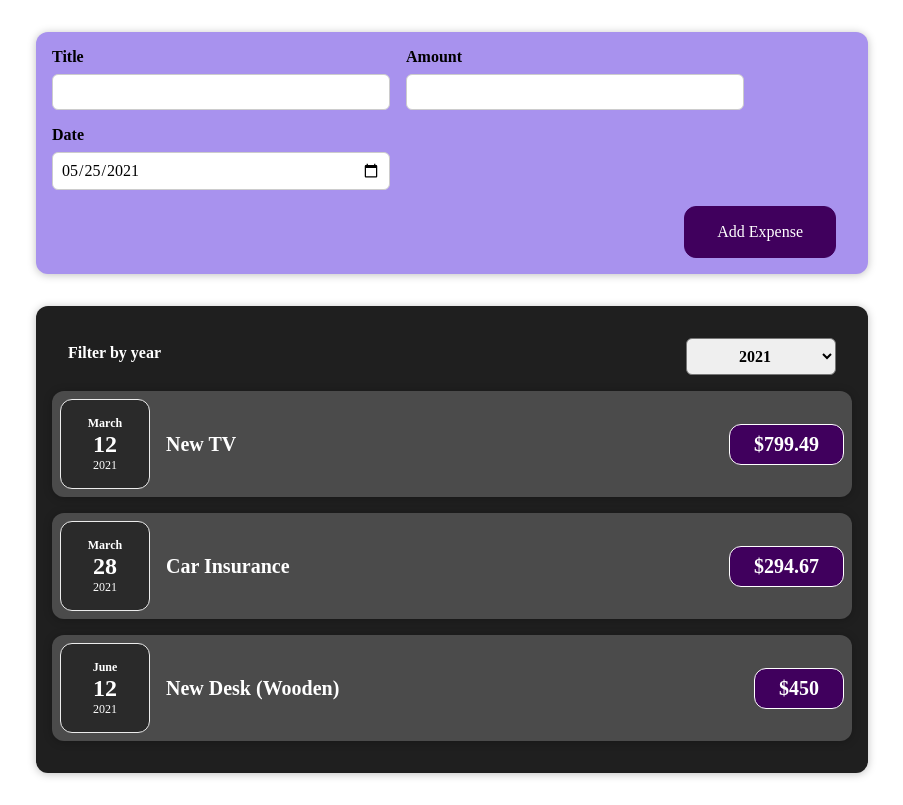
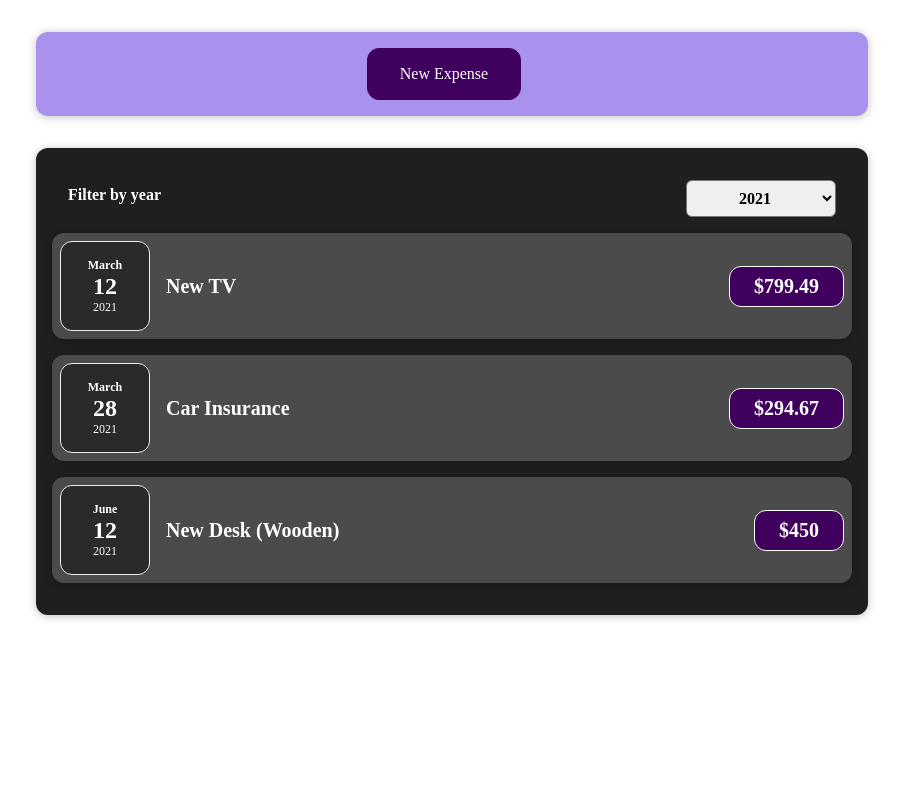
Before and after one commit to sag333ar/ReactLearning, a React (Create React App) app: page / in a window 1280 px wide. Shown: the whole page, without its empty margins (188-1091 px from the left). Built offline with nearby package versions, Linux system fonts and the light colour scheme.

Commit message:
assignment 4 complete

```diff
--- a/src/components/Expenses/ExpenseItem.js
+++ b/src/components/Expenses/ExpenseItem.js
@@ -4,6 +4,7 @@ import "./ExpenseItem.css";
 
 const ExpenseItem = ({ date, title, amount }) => {
   return (
+    <li>
       <Card className="expense-item">
         <ExpenseDate date={date} />
         <div className="expense-item__description">
@@ -11,6 +12,7 @@ const ExpenseItem = ({ date, title, amount }) => {
           <div className="expense-item__price">${amount}</div>
         </div>
       </Card>
+    </li>
   );
 };
 
--- /dev/null
+++ b/src/components/Expenses/ExpensesList.css
@@ -0,0 +1,8 @@
+.expenses-list {
+  list-style: none;
+  padding: 0;
+}
+.expenses-list__fallback {
+  color: white;
+  text-align: center;
+}
--- a/src/components/Expenses/ExpensesList.js
+++ b/src/components/Expenses/ExpensesList.js
@@ -1,16 +1,24 @@
-import React from 'react'
-import ExpenseItem from './ExpenseItem'
+import React from "react";
+import ExpenseItem from "./ExpenseItem";
+import "./ExpensesList.css";
 
-const ExpensesList = ({expenses}) => {
-  const noRecordsContent = <h2>No Records found</h2>;
+const ExpensesList = ({ expenses }) => {
+  const noRecordsContent = (
+    <h2 className="expenses-list__fallback">No Records found</h2>
+  );
 
-  const expensesContent = expenses.map((expense) => (
-    <ExpenseItem
-      date={expense.date}
-      key={expense.id}
-      amount={expense.amount}
-      title={expense.title}
-    />));
+  const expensesContent = (
+    <ul className="expenses-list">
+      {expenses.map((expense) => (
+        <ExpenseItem
+          date={expense.date}
+          key={expense.id}
+          amount={expense.amount}
+          title={expense.title}
+        />
+      ))}
+    </ul>
+  );
 
   let content = noRecordsContent;
 
@@ -19,6 +27,6 @@ const ExpensesList = ({expenses}) => {
   }
 
   return content;
-}
+};
 
 export default ExpensesList;
--- a/src/components/NewExpense/ExpenseForm.js
+++ b/src/components/NewExpense/ExpenseForm.js
@@ -2,7 +2,7 @@ import React, { useState } from "react";
 
 import "./ExpenseForm.css";
 
-const ExpenseForm = ({onSave}) => {
+const ExpenseForm = ({onSave, onCancel}) => {
   const [userInput, setUserInput] = useState({
     title: "",
     amount: 0.0,
@@ -78,6 +78,7 @@ const ExpenseForm = ({onSave}) => {
         </div>
       </div>
       <div className="new-expense__actions">
+      <button type="button" onClick={onCancel}>Cancel</button>
         <button type="submit">Add Expense</button>
       </div>
     </form>
--- a/src/components/NewExpense/NewExpense.css
+++ b/src/components/NewExpense/NewExpense.css
@@ -18,6 +18,7 @@
   color: white;
   border-radius: 12px;
   margin-right: 1rem;
+  text-align: center;
 }
 
 .new-expense button:hover,
--- a/src/components/NewExpense/NewExpense.js
+++ b/src/components/NewExpense/NewExpense.js
@@ -1,18 +1,36 @@
-import React from "react";
+import React, { useState } from "react";
 import "./NewExpense.css";
 import ExpenseForm from "./ExpenseForm";
 
-const NewExpense = ({onSave}) => {
-  const onSaveHandler = (expense) => {
+const NewExpense = ({ onSave }) => {
+  const saveHandler = (expense) => {
     onSave({
       ...expense,
-      id: Math.random().toString
+      id: Math.random().toString,
     });
   };
 
-  return <div className="new-expense">
-    <ExpenseForm onSave={onSaveHandler} />
-  </div>;
+  const cancelHandler = () => {
+    setIsAddingExpense(false);
+  };
+
+  const addNewExpenseHandler = () => {
+    setIsAddingExpense(true);
+  }
+
+  const [isAddingExpense, setIsAddingExpense] = useState(false);
+
+  let content = <button onClick={addNewExpenseHandler}>New Expense</button>;
+
+  if (isAddingExpense) {
+    content = <ExpenseForm onSave={saveHandler} onCancel={cancelHandler} />
+  }
+
+  return (
+    <div className="new-expense">
+      {content}
+    </div>
+  );
 };
 
 export default NewExpense;
```
Lines whose indentation alone changed are shown as unchanged.
